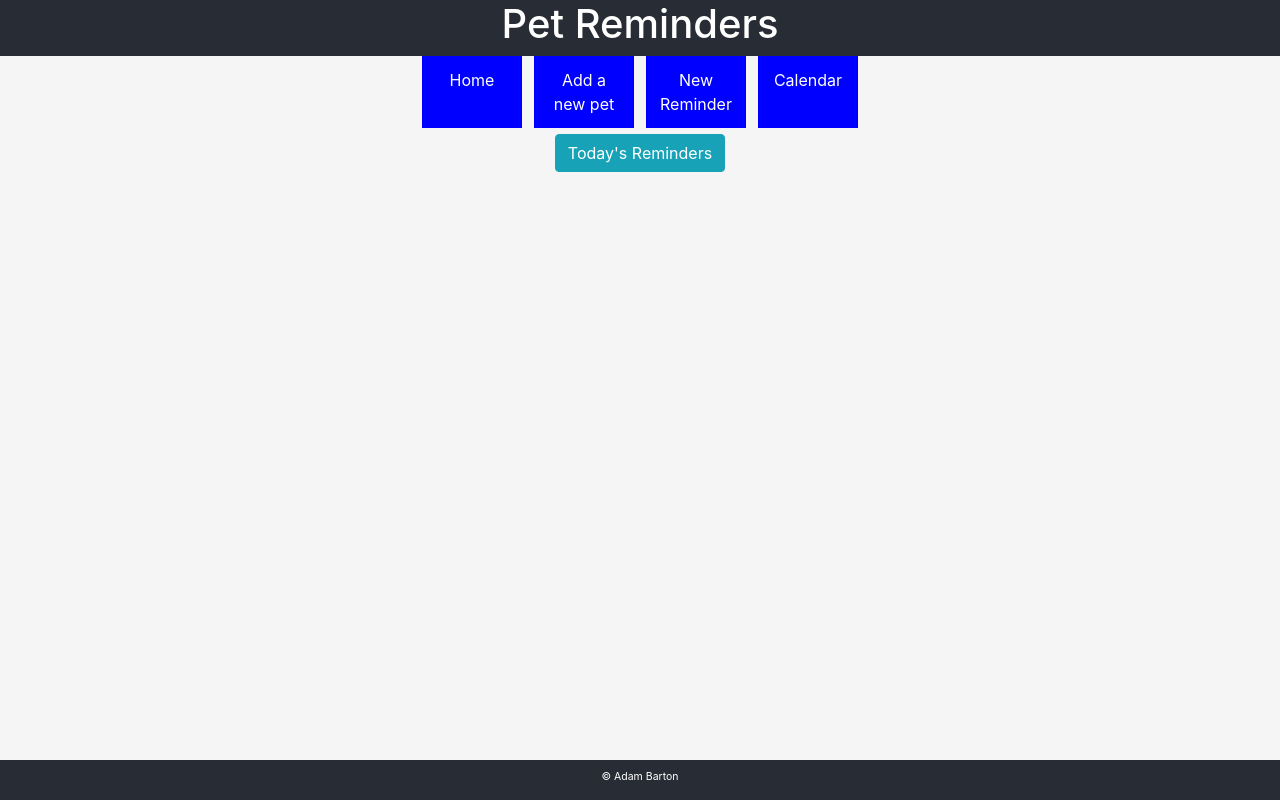
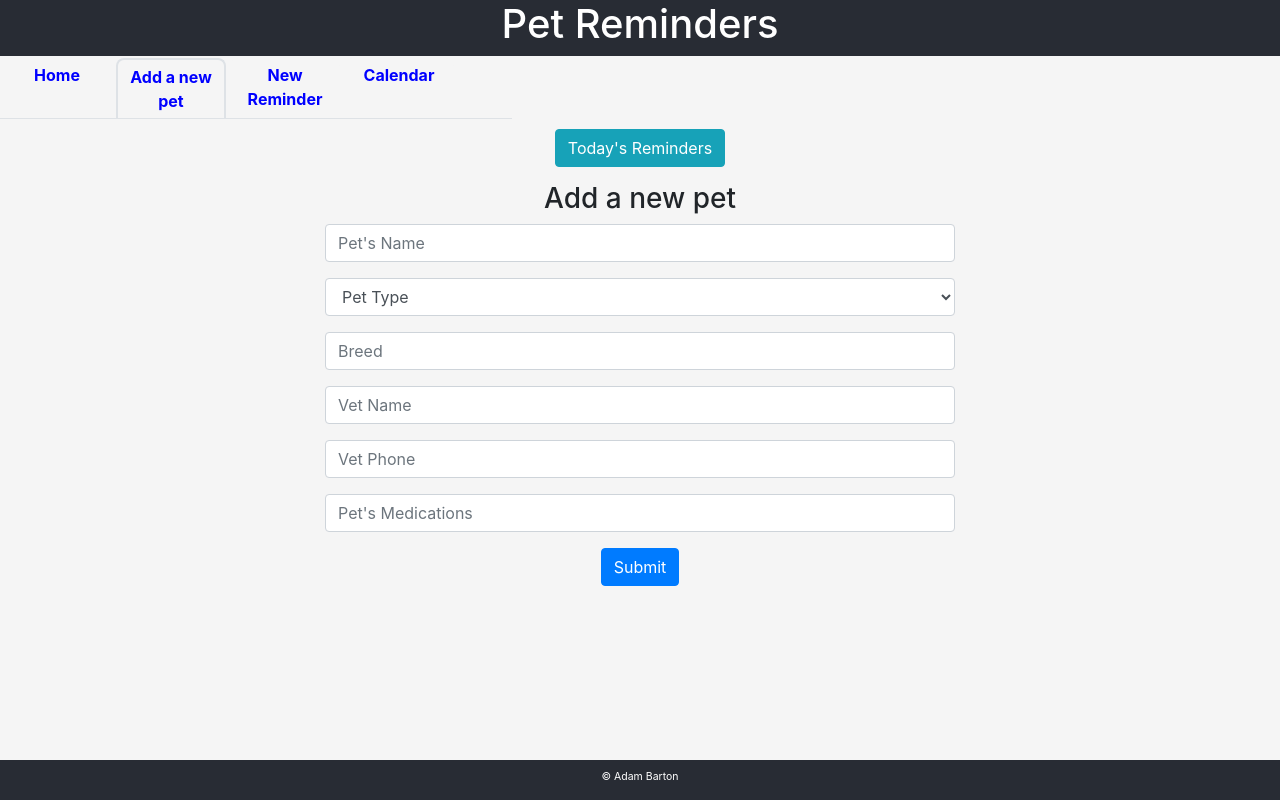
Before and after one commit to adam-barton/my-pets, a React (Create React App) app in the folder client/: page /pets/new in a window 1280 px wide. Built offline with nearby package versions, Linux system fonts and the light colour scheme; what react-alert-template-basic would draw is missing.

Commit message:
Updated Nav styling

```diff
--- a/client/src/App.css
+++ b/client/src/App.css
@@ -79,17 +79,23 @@ body {
     justify-content: center;
 }
 
-.Navbar {
-    /* justify-content: center; */
+.ReminderButton {
+    margin: 10px;
 }
 
-.PetForm {
-    margin: 2%;
+.PetFormContainer {
+    margin: auto;
     padding: 5px;
-    display: flex;
-    flex-direction: column;
+    /* display: flex;
+    flex-direction: column;*/
     align-items: center;
+    align-self: center;
     justify-content: center;
+    max-width: 50%;
+}
+
+.NavBar {
+    width: 40%;
 }
 
 @keyframes App-logo-spin {
--- a/client/src/App.js
+++ b/client/src/App.js
@@ -23,7 +23,7 @@ class App extends Component {
         <Router>
           <NavBar />
           <Notify today_reminders={this.props.today_reminders} />
-          <Route exact path="/new-pet" component={NewPet} />
+          <Route exact path="/pets/new" component={NewPet} />
           <Route exact path="/" component={PetProfileContainer} />
           <Route exact path="/reminders/new" component={RemindersForm} />
         </Router>
--- a/client/src/components/NavBar.js
+++ b/client/src/components/NavBar.js
@@ -6,47 +6,62 @@ import { useAlert } from 'react-alert'
 
 
 const link = {
-  width: '100px',
-  padding: '12px',
-  margin: '0 6px 6px',
-  background: 'blue',
+  width: '110px',
+  padding: '5px',
+  margin: '2px 2px 0px',
+  // background: 'white',
+  background: '#f5f5f5',
   textDecoration: 'none',
-  color: 'white',
+  color: 'blue',
+  fontWeight: 'bold',
+  borderRadius: '8px 8px 0px 0px',
 }
 
 const NavBar = props => {
   const alert = useAlert()
 
   return (
-    // <div className="Navbar" bg="light">
-      <Nav className="justify-content-center Navbar">
+      <Nav variant="tabs" className="NavBar" >
         <NavLink
           to="/"
           exact
           style={link}
           activeStyle={{
-        background: 'darkblue'
+            borderLeft: '2px solid #dee2e6',
+            borderRight: '2px solid #dee2e6',
+            borderTop: '2px solid #dee2e6',
+            borderBottom: '0px',
+
           }}>
           Home
         </NavLink>
+
         <NavLink
-      to="/new-pet"
+          to="/pets/new"
           exact
           style={link}
           activeStyle={{
-        background: 'darkblue'
+            borderLeft: '2px solid #dee2e6',
+            borderRight: '2px solid #dee2e6',
+            borderTop: '2px solid #dee2e6',
+            borderBottom: '0px',
           }}>
         Add a new pet
         </NavLink>
+
         <NavLink
           to="/reminders/new"
           exact
           style={link}
           activeStyle={{
-        background: 'darkblue'
+            borderLeft: '2px solid #dee2e6',
+            borderRight: '2px solid #dee2e6',
+            borderTop: '2px solid #dee2e6',
+            borderBottom: '0px',
           }}>
           New Reminder
         </NavLink>
+
         <NavLink
         to="#"
         onClick={() => {alert.show("Calendar view is coming Soon")}}
@@ -55,8 +70,12 @@ const NavBar = props => {
         Calendar
         </NavLink>
       </Nav>
-    // </div>
   );
 };
 
 export default NavBar;
+
+
+
+
+// className="justify-content-center Navbar"
--- a/client/src/components/Notify.js
+++ b/client/src/components/Notify.js
@@ -22,7 +22,7 @@ const alert = useAlert()
     }
 
     return(
-        <div>
+        <div className="ReminderButton">
             <Button variant="info" onClick={() => {
         todaysAlerts()
         }}
--- a/client/src/components/ReminderCard.js
+++ b/client/src/components/ReminderCard.js
@@ -1,5 +1,4 @@
 import React from 'react';
-import ReminderNotes from './ReminderNotes'
 
 function ReminderCard(props) {
 
--- a/client/src/components/newPet.js
+++ b/client/src/components/newPet.js
@@ -2,6 +2,7 @@ import React, { Component } from 'react';
 import {connect} from 'react-redux';
 import { addPet } from '../actions/petActions';
 import Form from 'react-bootstrap/Form'
+import Button from 'react-bootstrap/Button'
 
 
 
@@ -41,9 +42,9 @@ class NewPet extends Component {
 
     render() {
       return (
-        <div className="PetForm">
+        <div className="PetFormContainer">
           <h3>Add a new pet</h3>
-          <Form onSubmit={this.handleSubmit} >
+          <Form className="PetForm"onSubmit={this.handleSubmit} >
             <Form.Group controlId="petForm.formBasicName">
               {/* <Form.Label>Name</Form.Label> */}
               <Form.Control
@@ -110,80 +111,9 @@ class NewPet extends Component {
                 name="medications"
                 placeholder="Pet's Medications" />
             </Form.Group>
-{/*
-                <br></br>
-              <label>Name:
-                <input
-                type="text"
-                name="name"
-                onChange={this.handleChange}
-                value={this.state.name}
-                />
-              </label>
-              <br></br>
-
-            <label>Animal Type:
-                <select name="animal_type"value={this.state.animal_type} onChange={this.handleChange}>
-                    <option value=""></option>
-                    <option value="dog">Dog</option>
-                    <option value="cat">Cat</option>
-                    <option value="housefly">Housefly</option>
-                    <option value="rock">Rock</option>
-                    <option value="goat">Goat</option>
-                    <option value="elephant">Elephant</option>
-                    <option value="snake">Snake</option>
-                </select>
-              </label>
-              <br></br>
-
-            <label>Breed:
-                <input
-                type="text"
-                name="breed"
-                onChange={this.handleChange}
-                value={this.state.breed}
-                />
-              </label>
-              <br></br>
-
-              <label>Vet:
-                <input
-                type="text"
-                name="vet_name"
-                onChange={this.handleChange}
-                value={this.state.vet_name}
-                />
-                <input
-                type="text"
-                name="vet_phone"
-                onChange={this.handleChange}
-                value={this.state.vet_phone}
-                />
-              </label>
-              <br></br>
-
-              <label>Medications:
-                <input
-                type="text"
-                name="medications"
-                onChange={this.handleChange}
-                value={this.state.medications}
-                />
-              </label>
-              {/* <br></br>
-
-              <label> Add an image
-                <input
-                  type="file"
-                  name="image"
-                  accept="image/*"
-                  onChange={this.handleChange}
-                  value={this.state.image}
-                 />
-              </label> */}
-              <br></br>
-              <br></br> */}
-            <input type="submit" />
+              <Button variant="primary" type="submit">
+                Submit
+              </Button>
          </Form>
         </div>
       );
```
Lines whose indentation alone changed are shown as unchanged.
